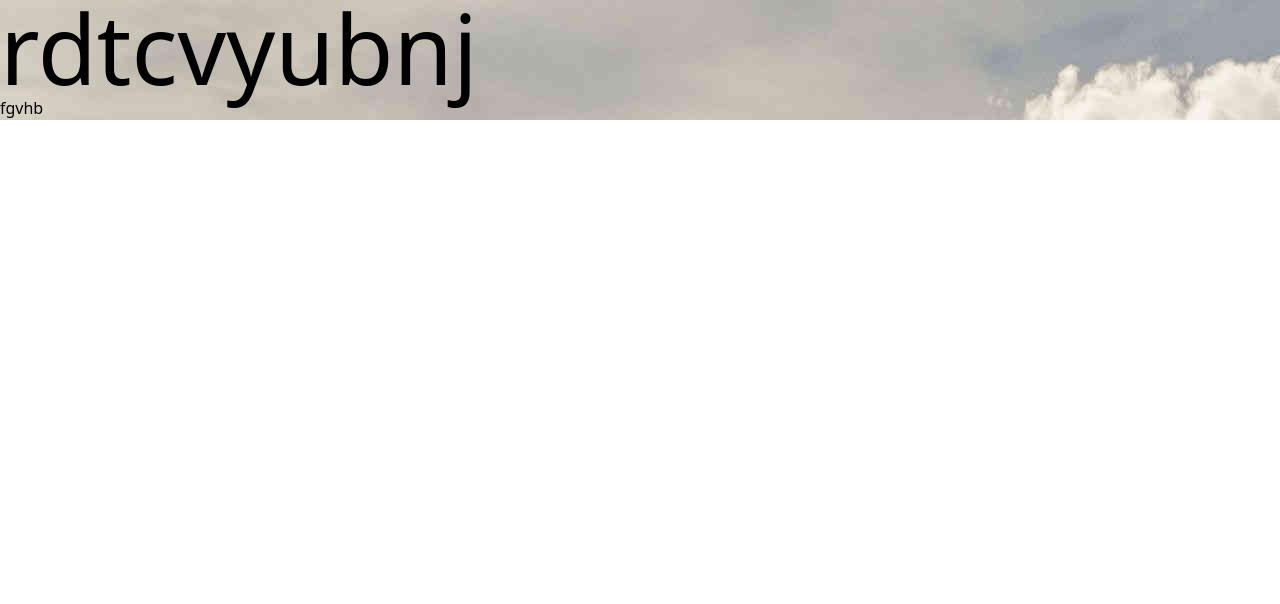
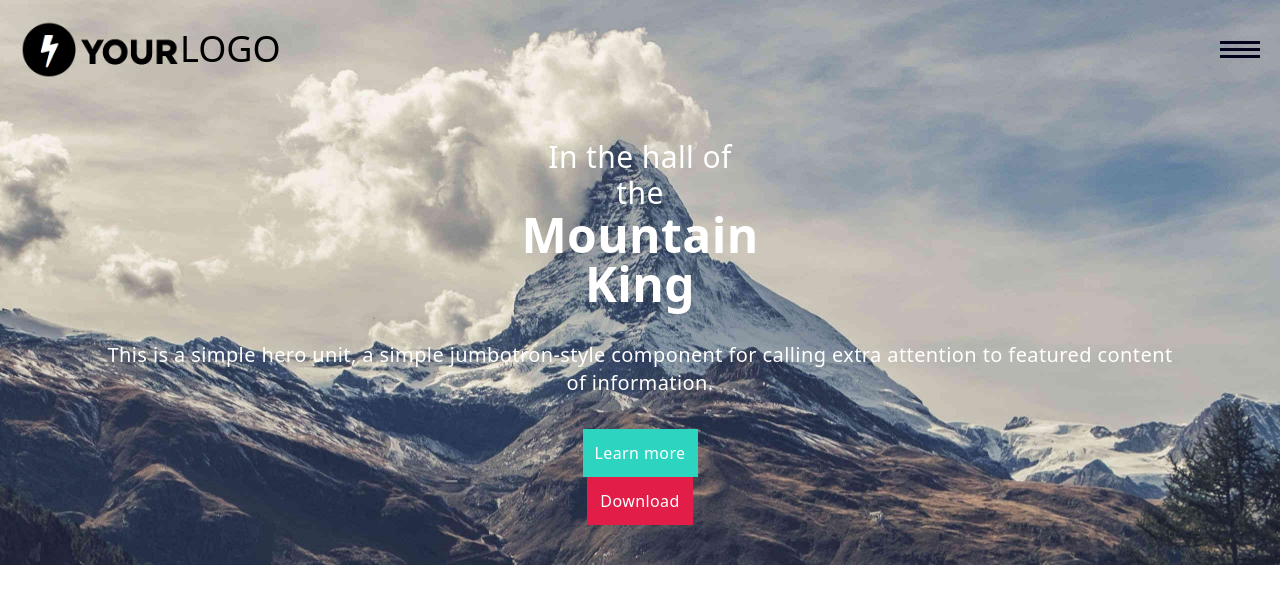
Before and after one commit to SireneNouira/TP-montain, a website: page index.html in a window 1280 px wide. Drawn offline with Linux system fonts and the light colour scheme; files whose address does not match are found by name.

Commit message:
1er sections

```diff
--- a/index.html
+++ b/index.html
@@ -7,11 +7,22 @@
     <title>Document</title>
   </head>
   <body>
-    <section class="bg-[url('/images/bg_header.jpg')]">
-      <p class="text-8xl">rdtcvyubnj</p>
-      <header>
-        <p>fgvhb</p>
+    <section class="bg-local bg-[url('/images/bg_header.jpg')] bg-cover ">
+      <header class="p-5">
+        <nav class="flex items-center justify-between">
+            <div class="flex items-center w-40">
+            <img src="/images/your_logo.png" alt="your_logo">
+            <p class="text-4xl">LOGO</p>
+        </div>
+            <img src="/images/icon-menu.svg" alt="icon-menu">
+        </nav>
       </header>
+      <article class="flex flex-col text-white justify-center items-center text-center p-10 gap-8 tracking-wide ">
+      <h1 class="text-3xl ">In the hall of <br> the <br> <strong class="text-5xl">Mountain <br> King</strong></h1>
+      <p class="px-16 text-xl ">This is a simple hero unit, a simple jumbotron-style component for calling extra attention to featured content of information.</p>
+      <div class="flex flex-col justify-center items-center"><a href="#" class="bg-teal-400 p-3 gap-0 ">Learn more</a>
+      <a href="#" class="bg-rose-600 p-3 gap-0 w-[92%]">Download</a></div>
+    </article>
     </section>
   </body>
 </html>
```
Also changed, not shown: css/output.css, images/icon-menu.svg (added).
